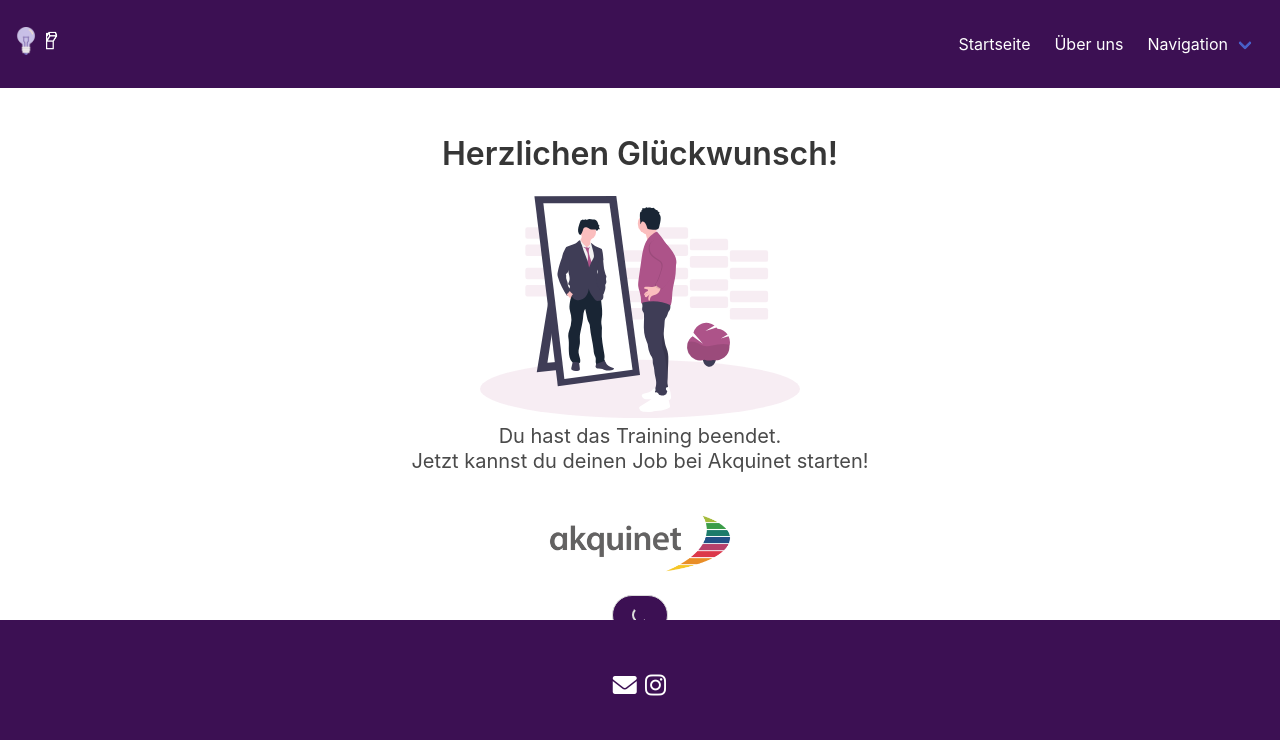
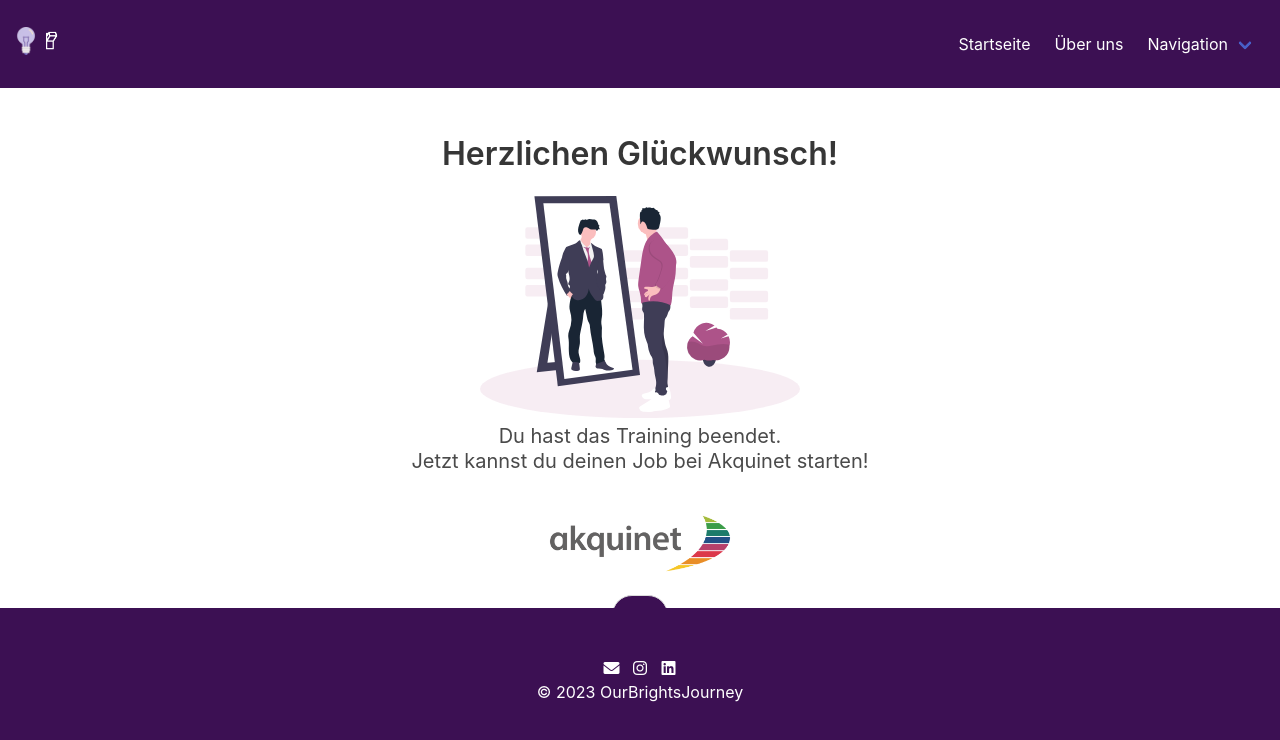
Before and after one commit to Akquinet-Academy/BrightsJourney, a plain HTML site: page Website/graduation.html in a window 1280 px wide. Drawn offline with nearby package versions, Linux system fonts and the light colour scheme.

Commit message:
footer icons

```diff
--- a/Website/graduation.html
+++ b/Website/graduation.html
@@ -81,9 +81,12 @@
     </div>
 </section>
 <footer class="footer" id="footer">
-    <div class="content has-text-centered has-text-white is-large">
-        <span class="icon">  <i class="fas fa-envelope"></i></span>
-        <span class="icon">  <i class="fa-brands fa-instagram"></i></span>
+    <div class="content has-text-centered has-text-white">
+        <span class="icon"><a href="mailto:brights@brights.com"><i class="fas fa-envelope"></i></a> </span>
+        <span class="icon"><a href="https://www.instagram.com/brights_learning/"><i class="fa-brands fa-instagram"></i></a></span>
+        <span class="icon"><a href="https://www.linkedin.com/school/brights-learning/"><i class="fa-brands fa-linkedin"></i></a></span>
+        <br>
+        <span>© 2023 OurBrightsJourney</span>
     </div>
 </footer>
 <script>
```
Also changed, not shown: Website/about-us.html (+6 -3 lines), Website/index.html (+2 -2 lines), Website/prestudies.html (+6 -3 lines), Website/training.html (+6 -3 lines).
